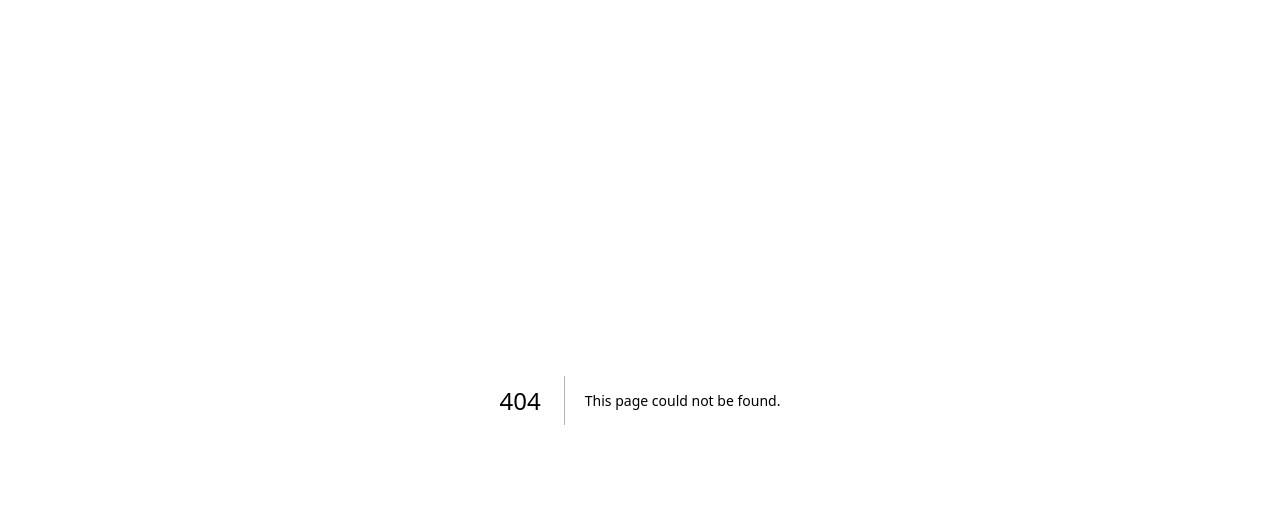
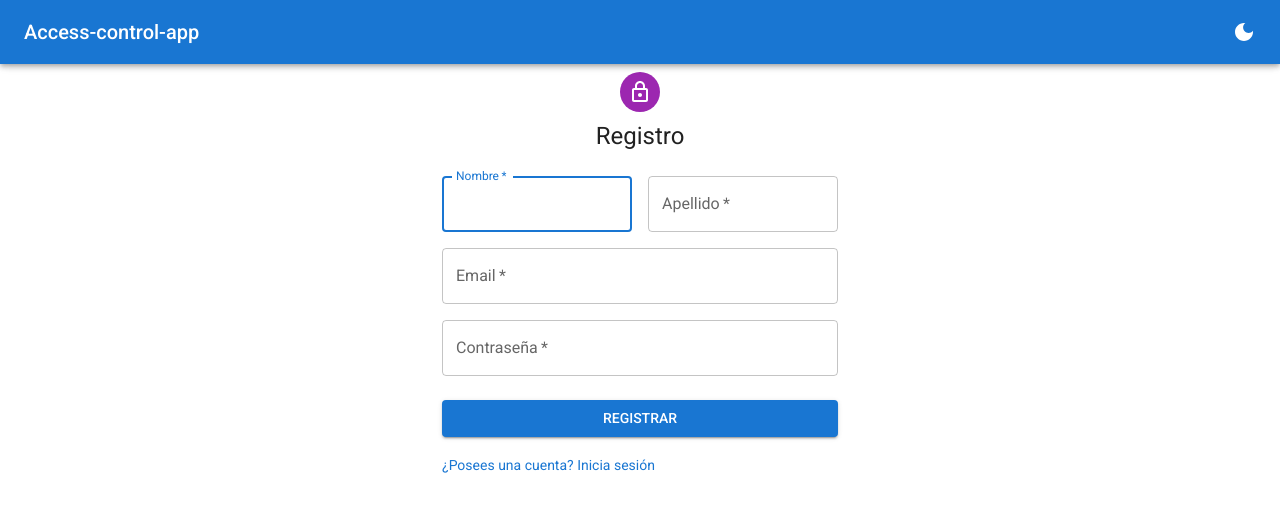
Before and after one commit to EmmanuelJCA/access-control-webapp, a Next.js app: page /auth/signup in a window 1280 px wide. Before the commit this address had no page. Shown: the top 512 px of the page. Built offline with nearby package versions, Linux system fonts and the light colour scheme; no server answers.

Commit message:
Sign in and sign up page

```diff
--- a/next.config.js
+++ b/next.config.js
@@ -6,7 +6,7 @@ const nextConfig = {
     '@mui/icons-material': {
       transform: '@mui/icons-material/{{member}}',
     },
-  },
+  }
 };
 
 module.exports = nextConfig
--- a/package.json
+++ b/package.json
@@ -19,9 +19,13 @@
     "@types/react-dom": "18.2.7",
     "eslint": "8.50.0",
     "eslint-config-next": "13.5.2",
-    "next": "13.5.2",
+    "js-cookie": "^3.0.5",
+    "next": "^13.5.3",
     "react": "18.2.0",
     "react-dom": "18.2.0",
     "typescript": "5.2.2"
+  },
+  "devDependencies": {
+    "@types/js-cookie": "^3.0.4"
   }
 }
--- /dev/null
+++ b/src/app/auth/signup/page.tsx
@@ -0,0 +1,85 @@
+import NextLink from 'next/link';
+import { Container, Box, Avatar, Typography, Grid, TextField, Button, Link } from "@mui/material";
+import LockOutlinedIcon from '@mui/icons-material/LockOutlined';
+
+const SignUpPage = () => {
+
+  return (
+    <Container component="main" maxWidth="xs">
+        <Box
+          sx={{
+            marginTop: 8,
+            display: 'flex',
+            flexDirection: 'column',
+            alignItems: 'center',
+          }}
+        >
+          <Avatar sx={{ m: 1, bgcolor: 'secondary.main' }}>
+            <LockOutlinedIcon />
+          </Avatar>
+          <Typography component="h1" variant="h5">
+            Registro
+          </Typography>
+          <Box component="form" sx={{ mt: 3 }}>
+            <Grid container spacing={2}>
+              <Grid item xs={12} sm={6}>
+                <TextField
+                  autoComplete="given-name"
+                  name="firstName"
+                  required
+                  fullWidth
+                  id="firstName"
+                  label="Nombre"
+                  autoFocus
+                />
+              </Grid>
+              <Grid item xs={12} sm={6}>
+                <TextField
+                  required
+                  fullWidth
+                  id="lastName"
+                  label="Apellido"
+                  name="lastName"
+                  autoComplete="family-name"
+                />
+              </Grid>
+              <Grid item xs={12}>
+                <TextField
+                  required
+                  fullWidth
+                  id="email"
+                  label="Email"
+                  name="email"
+                  autoComplete="email"
+                />
+              </Grid>
+              <Grid item xs={12}>
+                <TextField
+                  required
+                  fullWidth
+                  name="password"
+                  label="Contraseña"
+                  type="password"
+                  id="password"
+                  autoComplete="new-password"
+                />
+              </Grid>
+            </Grid>
+            <Button
+              type="submit"
+              fullWidth
+              variant="contained"
+              sx={{ mt: 3, mb: 2 }}
+            >
+              Registrar
+            </Button>
+            <Link component={ NextLink } href="/auth/signin" variant="body2" underline="hover">
+              ¿Posees una cuenta? Inicia sesión
+            </Link>
+          </Box>
+        </Box>
+      </Container>
+  )
+}
+
+export default SignUpPage;
--- a/src/app/layout.tsx
+++ b/src/app/layout.tsx
@@ -1,29 +1,36 @@
 import type { Metadata } from 'next';
+import { cookies } from 'next/headers';
 import { Roboto } from 'next/font/google';
-import { CssBaseline } from '@mui/material';
+import { CssBaseline} from '@mui/material';
 
-import { ThemeRegistry } from '@/components';
+import { ThemeRegistry, Navbar } from '@/components';
 
 const roboto = Roboto({
   subsets: ['latin'],
   weight:[ '300', '400', '500', '700' ]
-})
+});
 
 export const metadata: Metadata = {
   title: 'Access-control-app',
   description: 'Access-control app for safety places',
-}
+};
 
 export default function RootLayout({
   children,
 }: {
-  children: React.ReactNode
+  children: React.ReactNode,
 }) {
+  const cookieStore = cookies();
+  let prefersDarkMode = cookieStore.get('prefersDarkMode');
+
   return (
-    <ThemeRegistry>
+    <ThemeRegistry isDarkMode={ prefersDarkMode?.value.toLowerCase() === 'true' }>
       <CssBaseline />
       <html lang="es">
-        <body className={roboto.className}>{children}</body>
+        <body className={roboto.className}>
+          <Navbar />
+          {children}
+        </body>
       </html>
     </ThemeRegistry>
   )
--- a/src/app/page.tsx
+++ b/src/app/page.tsx
@@ -1,6 +1,6 @@
 import { Box, Container, Typography } from '@mui/material';
 
-export default function Home() {
+export default function HomePage() {
   return (
     <Container component="main" maxWidth="md">
       <Box
--- a/src/components/ThemeRegistry/ThemeRegistry.tsx
+++ b/src/components/ThemeRegistry/ThemeRegistry.tsx
@@ -1,14 +1,40 @@
 'use client';
-import * as React from 'react';
+import { FC, ReactNode, useEffect, useState } from 'react';
 import { ThemeProvider } from '@mui/material/styles';
 import CssBaseline from '@mui/material/CssBaseline';
+import Cookies from 'js-cookie';
+
 import { NextAppDirEmotionCacheProvider } from './EmotionCache';
-import { lightTheme, darkTheme } from '../../themes';
+import { lightTheme, darkTheme } from '@/themes';
 
-export function ThemeRegistry({ children }: { children: React.ReactNode }) {
+interface Props {
+  children: ReactNode;
+  isDarkMode: boolean | undefined;
+}
+
+export const ThemeRegistry:FC<Props> = ({ children, isDarkMode: darkMode }) => {
+  const [isDarkMode, setIsDarkMode] = useState(darkMode);
+
+  const changePrefersDarkMode = (prefersDark: boolean) => {
+    Cookies.set('prefersDarkMode', prefersDark.toString())
+    setIsDarkMode(prefersDark);
+  }
+
+  useEffect(() => {
+    const mediaQuery = window.matchMedia('(prefers-color-scheme: dark)');
+
+    if(typeof(Cookies.get('prefersDarkMode'))) changePrefersDarkMode(mediaQuery.matches)
+
+    mediaQuery.addEventListener("change", (event) => {
+      changePrefersDarkMode(event.matches)
+    })
+
+  }, [])
+
+
   return (
     <NextAppDirEmotionCacheProvider options={{ key: 'mui' }}>
-      <ThemeProvider theme={ lightTheme }>
+      <ThemeProvider theme={ isDarkMode ? darkTheme : lightTheme }>
         <CssBaseline />
         { children }
       </ThemeProvider>
--- a/src/components/index.ts
+++ b/src/components/index.ts
@@ -1 +1,2 @@
 export * from './ThemeRegistry';
+export * from './ui';
--- /dev/null
+++ b/src/components/ui/Navbar.tsx
@@ -0,0 +1,23 @@
+'use client'
+import NextLink from 'next/link';
+import { AppBar, Link, Toolbar, Typography } from '@mui/material';
+import { DarkMode } from '@mui/icons-material';
+
+export const Navbar = () => {
+  return (
+    <AppBar>
+      <Toolbar
+        sx={{
+          display: 'flex',
+          justifyContent: 'space-between'
+        }}
+      >
+        <Link component={ NextLink } href="/" underline='none' color="white">
+          <Typography variant='h6'>Access-control-app</Typography>
+        </Link>
+
+        <DarkMode sx={{ cursor: 'pointer' }} />
+      </Toolbar>
+    </AppBar>
+  )
+}
--- /dev/null
+++ b/src/components/ui/index.ts
@@ -0,0 +1 @@
+export * from './Navbar';
```
Also changed, not shown: src/app/auth/signin/page.tsx (added, +74 -0 lines), 1 other file (tests, documents, lock files or other folders). Lines whose indentation alone changed are shown as unchanged.
